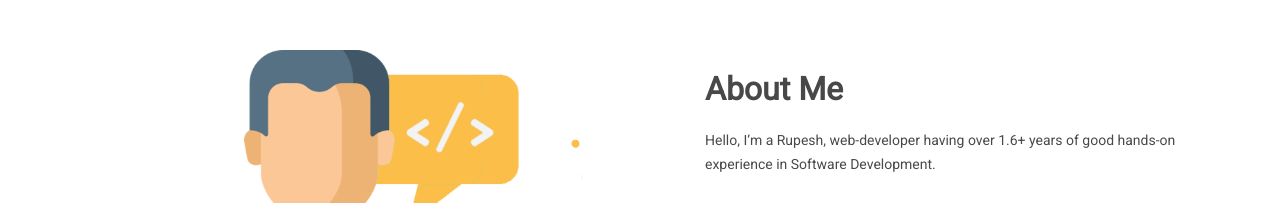
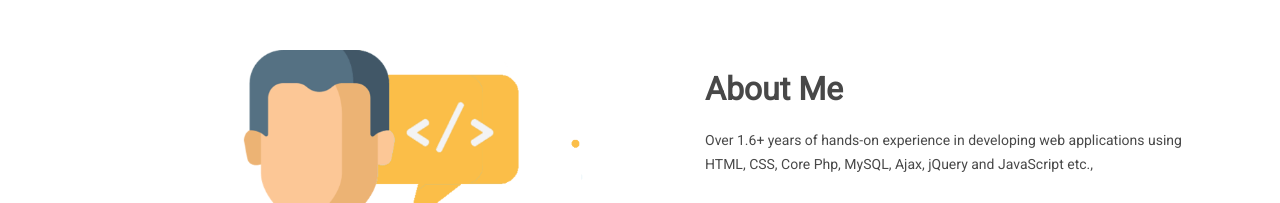
Before and after one commit to Rupesh1599/Rupesh, a plain HTML site: page index.html in a window 1280 px wide. Shown: the part 840-1043 px from the top of the page. Drawn offline with Linux system fonts and the light colour scheme; animation ran at ten frames a second.

Commit message:
Bug Fixes

```diff
--- a/index.html
+++ b/index.html
@@ -288,8 +288,9 @@
                 data-wow-duration="0.8s"
                 data-wow-delay="0.2s"
               >
-                Hello, I’m a Rupesh, web-developer having over 1.6+ years of
-                good hands-on experience in Software Development.
+                Over 1.6+ years of hands-on experience in developing web
+                applications using HTML, CSS, Core Php, MySQL, Ajax, jQuery and
+                JavaScript etc.,
               </p>
               <div
                 class="mh-about-tag wow fadeInUp"
```
